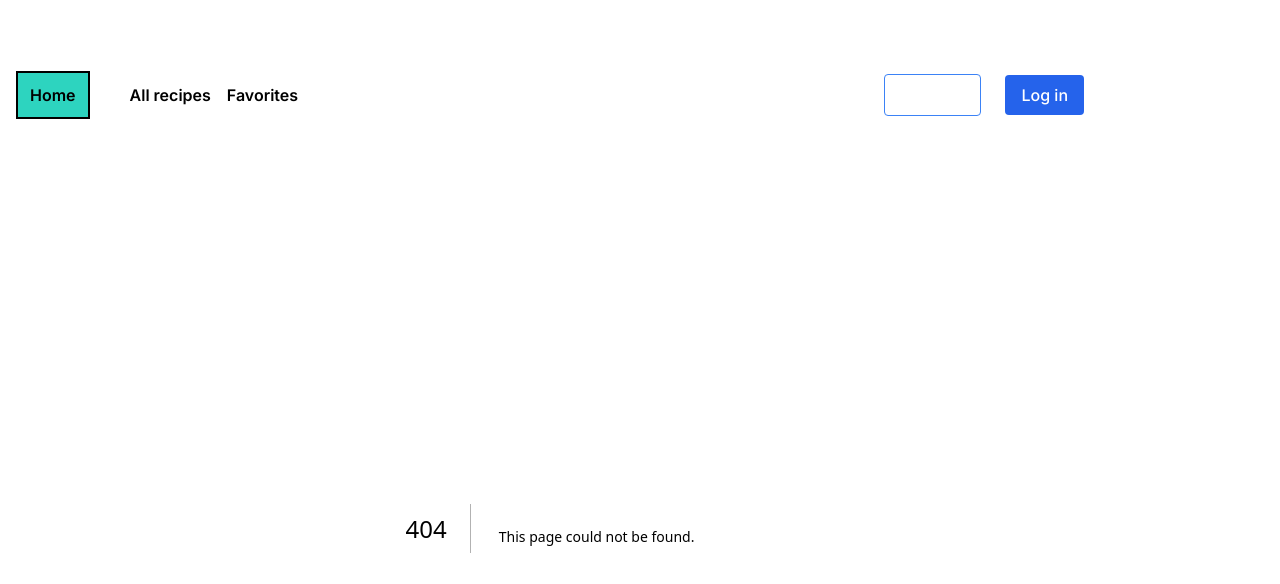
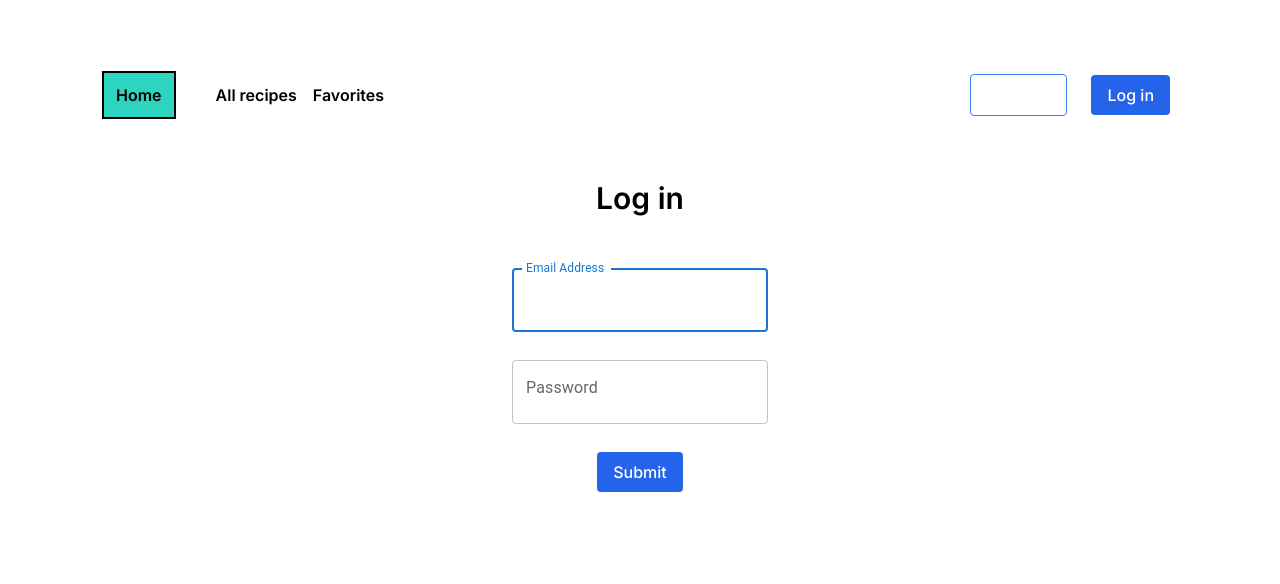
Before and after one commit to bibarsIs/nextjs-recipes, a Next.js app: page /login in a window 1280 px wide. Before the commit this address had no page. Shown: the top 584 px of the page. Built offline with nearby package versions, Linux system fonts and the light colour scheme.

Commit message:
created page.tsx

```diff
--- /dev/null
+++ b/app/login/page.tsx
@@ -0,0 +1,59 @@
+'use client'
+import { useForm, SubmitHandler } from 'react-hook-form';
+import DialogContent from '@mui/material/DialogContent';
+import TextField from '@mui/material/TextField';
+import DialogActions from '@mui/material/DialogActions';
+import MyButton from '../../components/buttons/MyButton';
+import React from 'react';
+import { signIn } from 'next-auth/react';
+
+type formData = {
+    email: string,
+    password: string
+};
+
+export default function Page() {
+    const { register, handleSubmit, watch, formState: { errors } } = useForm<formData>();
+
+    const handleLoginSubmit: SubmitHandler<formData> = async (data: formData) => {
+        await signIn('credentials', {
+            email: data.email,
+            password: data.password
+        })
+    }
+    return (
+        <div>
+            <h2 className="text-center py-10 font-bold text-3xl">Log in</h2>
+
+            <form onSubmit={ handleSubmit(handleLoginSubmit) }
+                  className="mx-auto flex flex-col items-center gap-4 justify-evenly">
+
+                <TextField
+                    autoFocus
+                    margin="dense"
+                    id="email"
+                    label="Email Address"
+                    type="email"
+
+                    variant="outlined"
+                    { ...register('email', { required: true }) }
+                />
+                { errors.email && <span className="text-red-500">Email is required</span> }
+
+                <TextField
+                    margin="dense"
+                    id="password"
+                    label="Password"
+                    type="password"
+
+                    variant="outlined"
+                    { ...register('password', { required: true, minLength: 6 }) }
+                />
+                { errors.password?.type === 'required' && <span className="text-red-500">Password is required</span> }
+                { errors.password?.type === 'minLength' &&
+                    <span className="text-red-500">Password must be at least 6 characters long</span> }
+                <MyButton type="submit">Submit</MyButton>
+            </form>
+        </div>
+    );
+}
```
